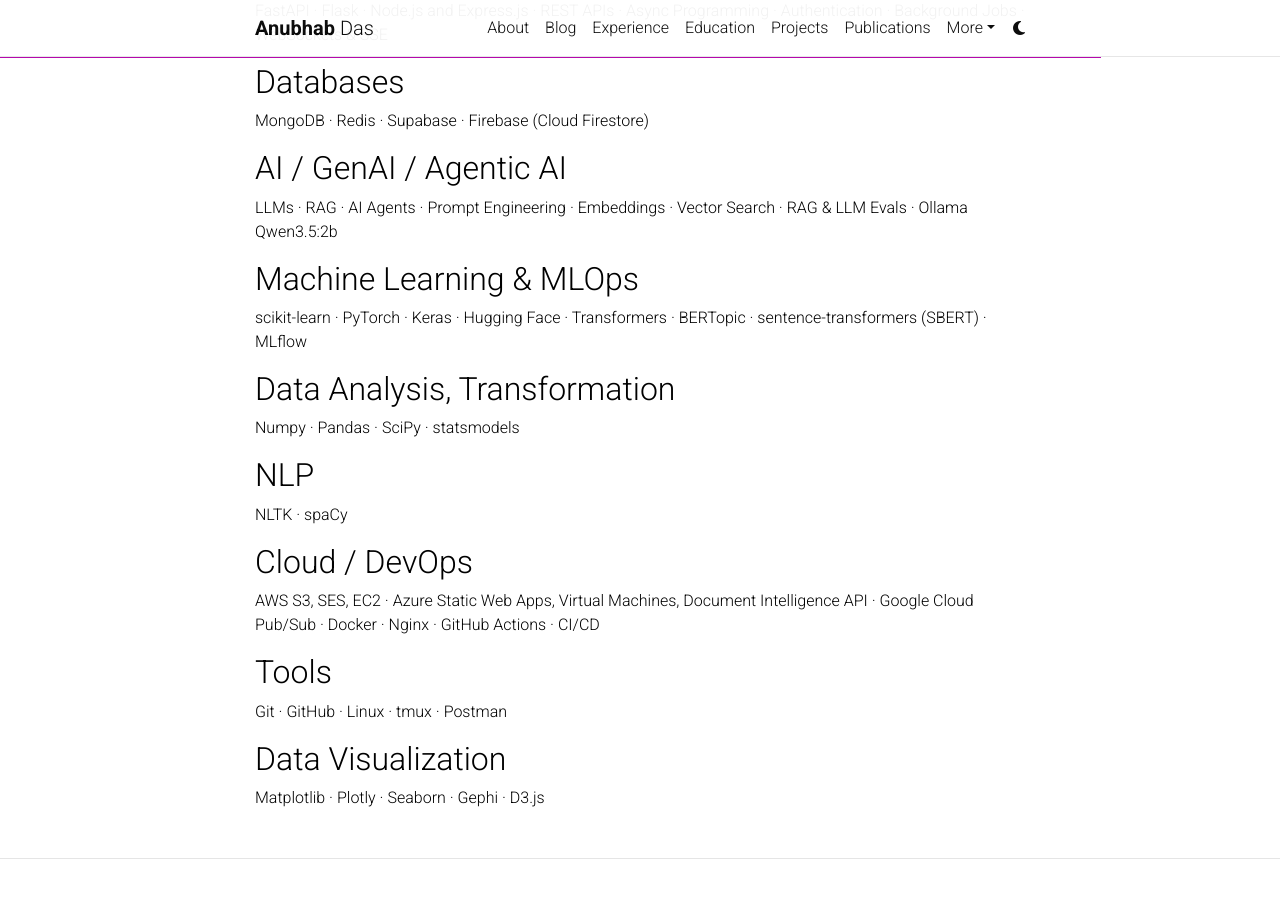
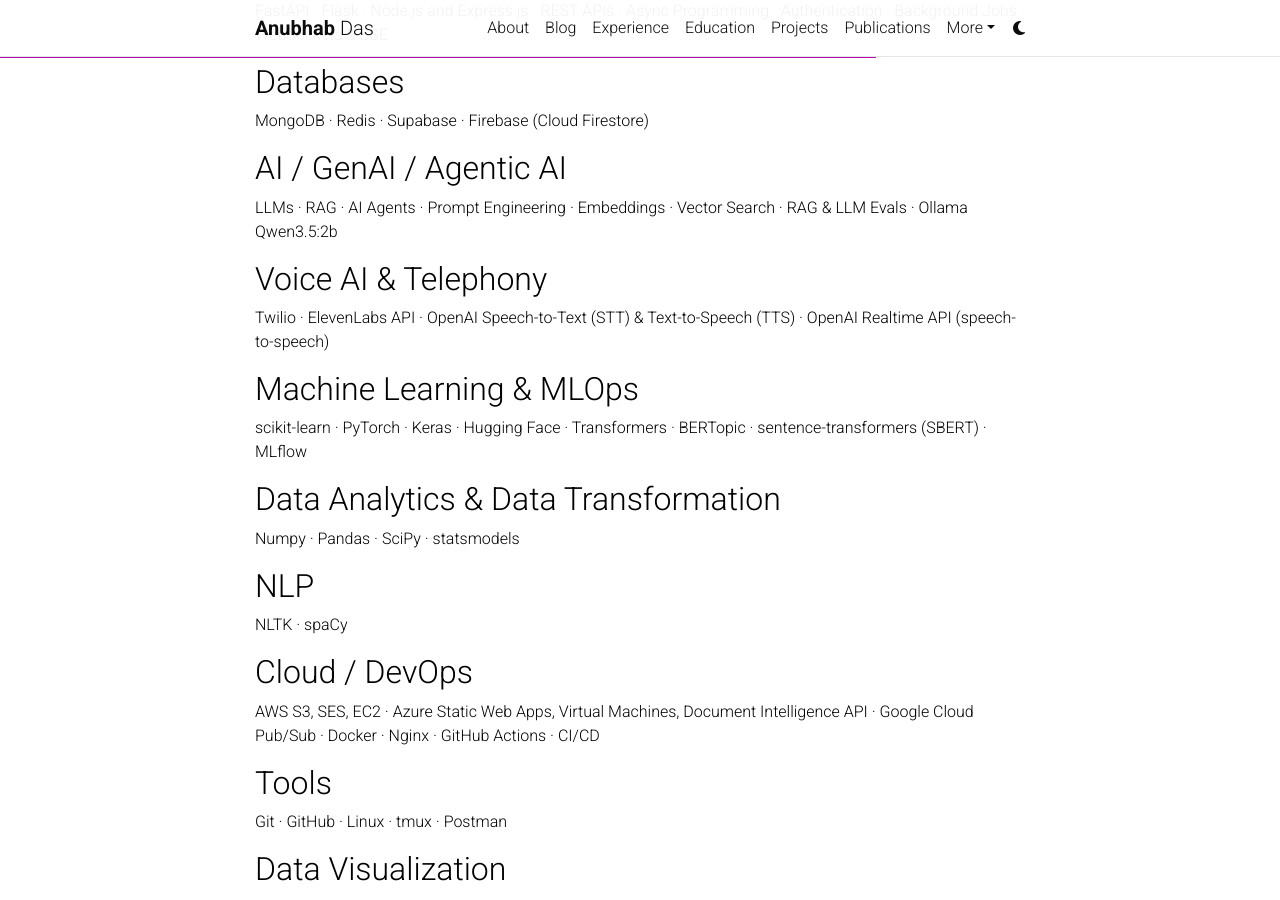
Before and after one commit to anubhabdaserrr/anubhabdaserrr.github.io, a Jekyll site: the page built from _pages/skills.md, in a window 1280 px wide and 900 px high, scrolled down 369 px. Built offline with Jekyll 4.4.1, drawn with Linux system fonts in a browser that asks for light colours; comment, search, counter and statistics services are not loaded; a style sheet for code colours, icons or effects is not loaded.

Commit message:
skills change

```diff
--- a/_pages/skills.md
+++ b/_pages/skills.md
@@ -18,10 +18,13 @@
 ## AI / GenAI / Agentic AI
 LLMs · RAG · AI Agents · Prompt Engineering · Embeddings · Vector Search · RAG & LLM Evals · Ollama Qwen3.5:2b
 
+## Voice AI & Telephony
+Twilio · ElevenLabs API · OpenAI Speech-to-Text (STT) & Text-to-Speech (TTS) · OpenAI Realtime API (speech-to-speech)
+
 ## Machine Learning & MLOps
 scikit-learn · PyTorch · Keras · Hugging Face · Transformers · BERTopic · sentence-transformers (SBERT) · MLflow
 
-## Data Analysis, Transformation
+## Data Analytics & Data Transformation
 Numpy · Pandas · SciPy · statsmodels
 
 ## NLP
```
Also changed, not shown: _pages/dropdown.md (+6 -8 lines), _pages/open_source_contributions.md (+0 -1 lines), _pages/privacy_policy.md (+0 -1 lines), _pages/recommendations.md (+1 -1 lines).
